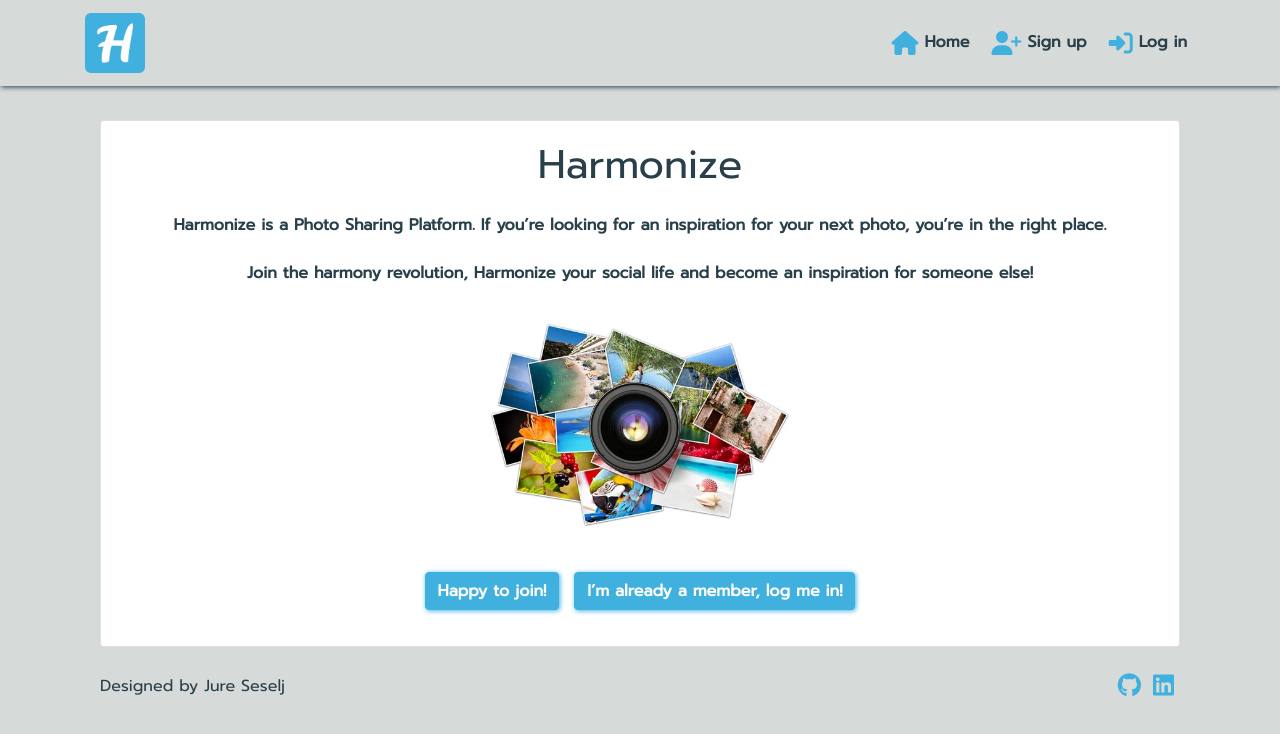
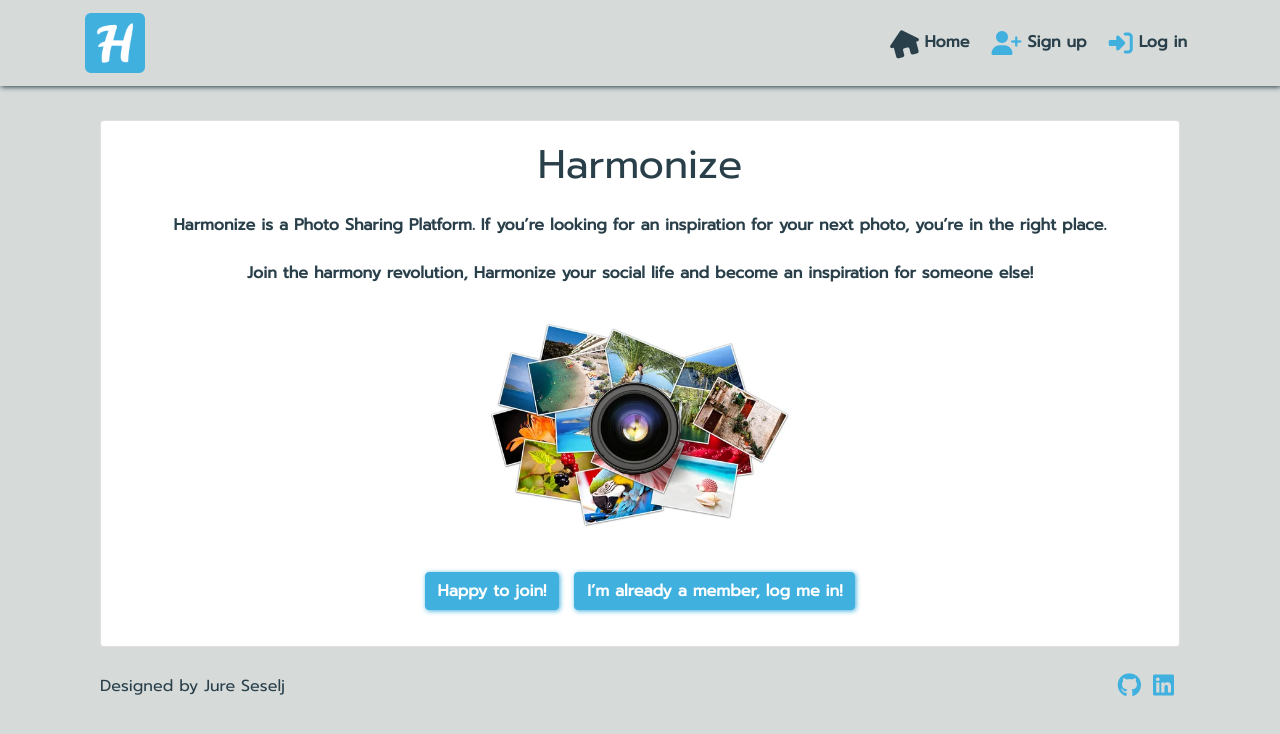
Before and after one commit to JureSeselj/harmonize, a React (Create React App) app: page / in a window 1280 px wide. Shown: the top 734 px of the page. Built offline with nearby package versions, Linux system fonts and the light colour scheme; no server answers.

Commit message:
Update NavBar.module.css file

```diff
--- a/src/styles/NavBar.module.css
+++ b/src/styles/NavBar.module.css
@@ -5,6 +5,11 @@
 
 .NavLink {
     padding: 8px;
+}
+
+.Active i {
+    transform: rotate(-15deg) scale(1.1);
+    color: var(--dark-slate-grey);
 }
 
 .NavbarToggle {
```
